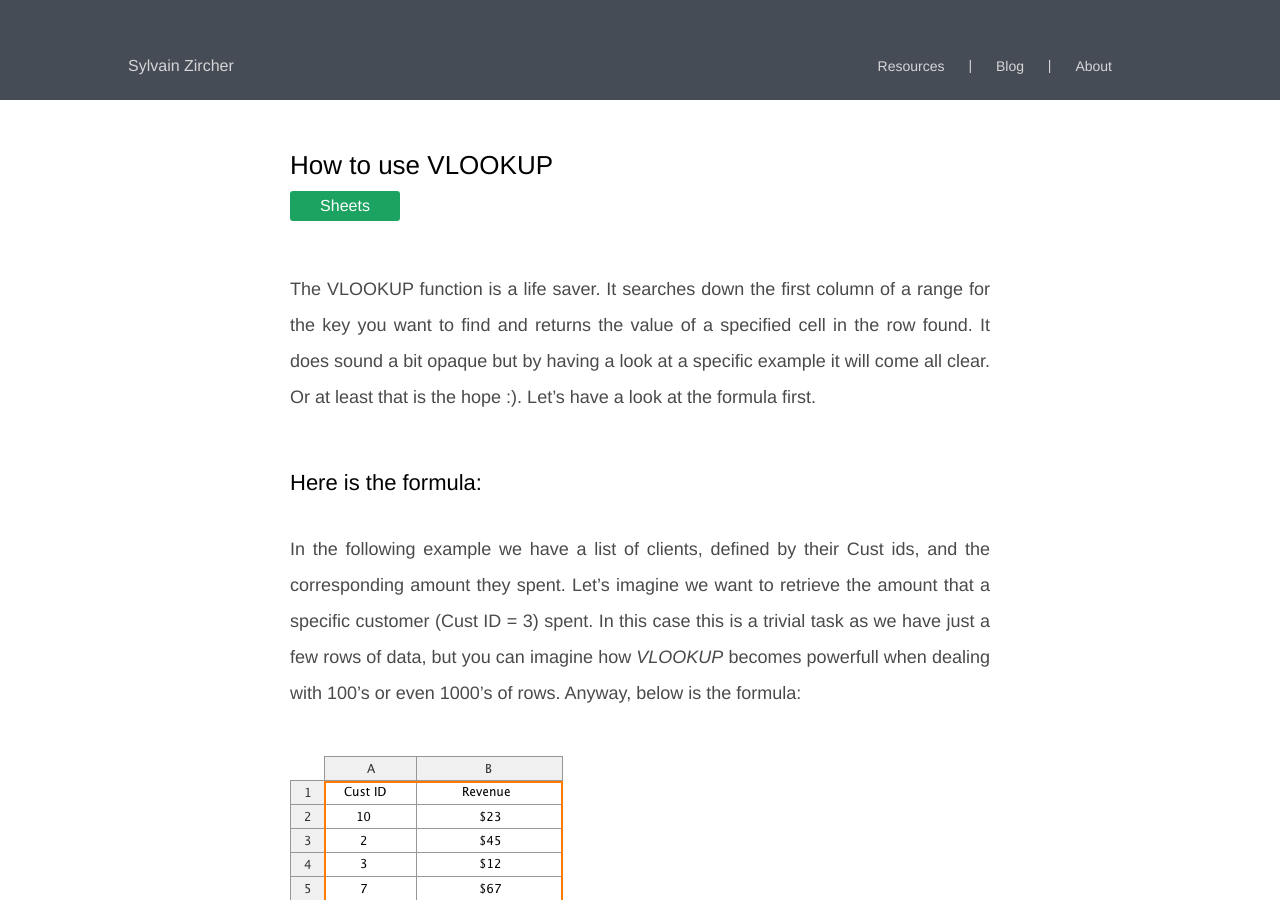
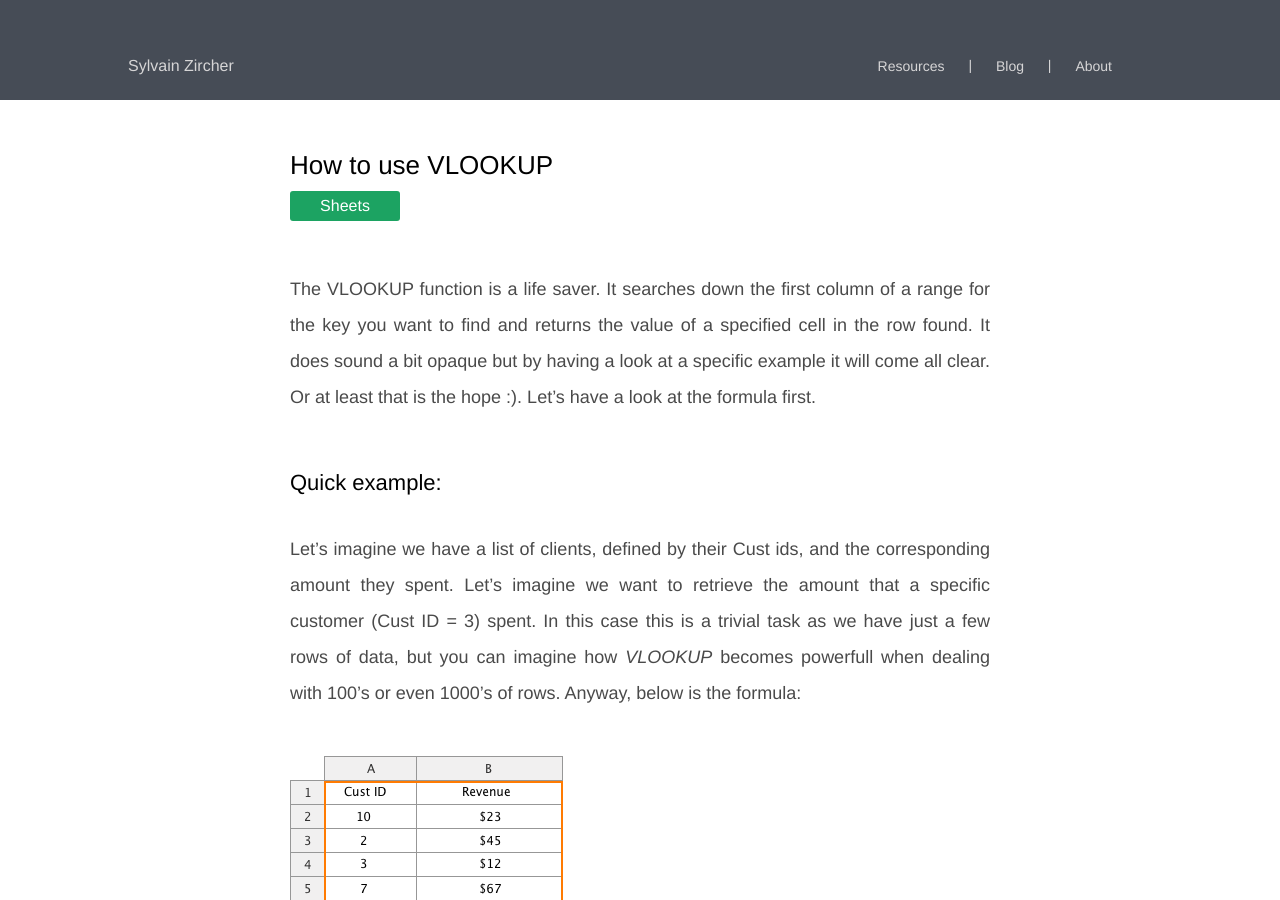
Before and after one commit to sylvainzircher/sylvainzircher.github.io, a Jekyll site: the page built from _posts/resource/2020-06-01-vlookup.md, in a window 1280 px wide and 900 px high. Built offline with Jekyll 4.4.1, drawn with Linux system fonts in a browser that asks for light colours; nearby versions of some CDN libraries.

Commit message:
Updating Vlookup

```diff
--- a/_posts/resource/2020-06-01-vlookup.md
+++ b/_posts/resource/2020-06-01-vlookup.md
@@ -8,9 +8,9 @@ permalink: /resources/:categories/:title:output_ext
 The VLOOKUP function is a life saver. It searches down the first column of a range for the key you want to find and returns the value of a specified cell in the row found. It does sound a bit opaque but by having a look at a specific example it will come all clear. Or at least that is the hope :).
 Let's have a look at the formula first.
 
-### Here is the formula:
+### Quick example:
 
-In the following example we have a list of clients, defined by their Cust ids, and the corresponding amount they spent. Let's imagine we want to retrieve the amount that a specific customer (Cust ID = 3) spent. In this case this is a trivial task as we have just a few rows of data, but you can imagine how _VLOOKUP_ becomes powerfull when dealing with 100's or even 1000's of rows. Anyway, below is the formula:
+Let's imagine we have a list of clients, defined by their Cust ids, and the corresponding amount they spent. Let's imagine we want to retrieve the amount that a specific customer (Cust ID = 3) spent. In this case this is a trivial task as we have just a few rows of data, but you can imagine how _VLOOKUP_ becomes powerfull when dealing with 100's or even 1000's of rows. Anyway, below is the formula:
 
 ![png]({{ 'assets/img/googlesheets/img-vlookup/vlookup-formula.png' | relative_url }})
 
```
